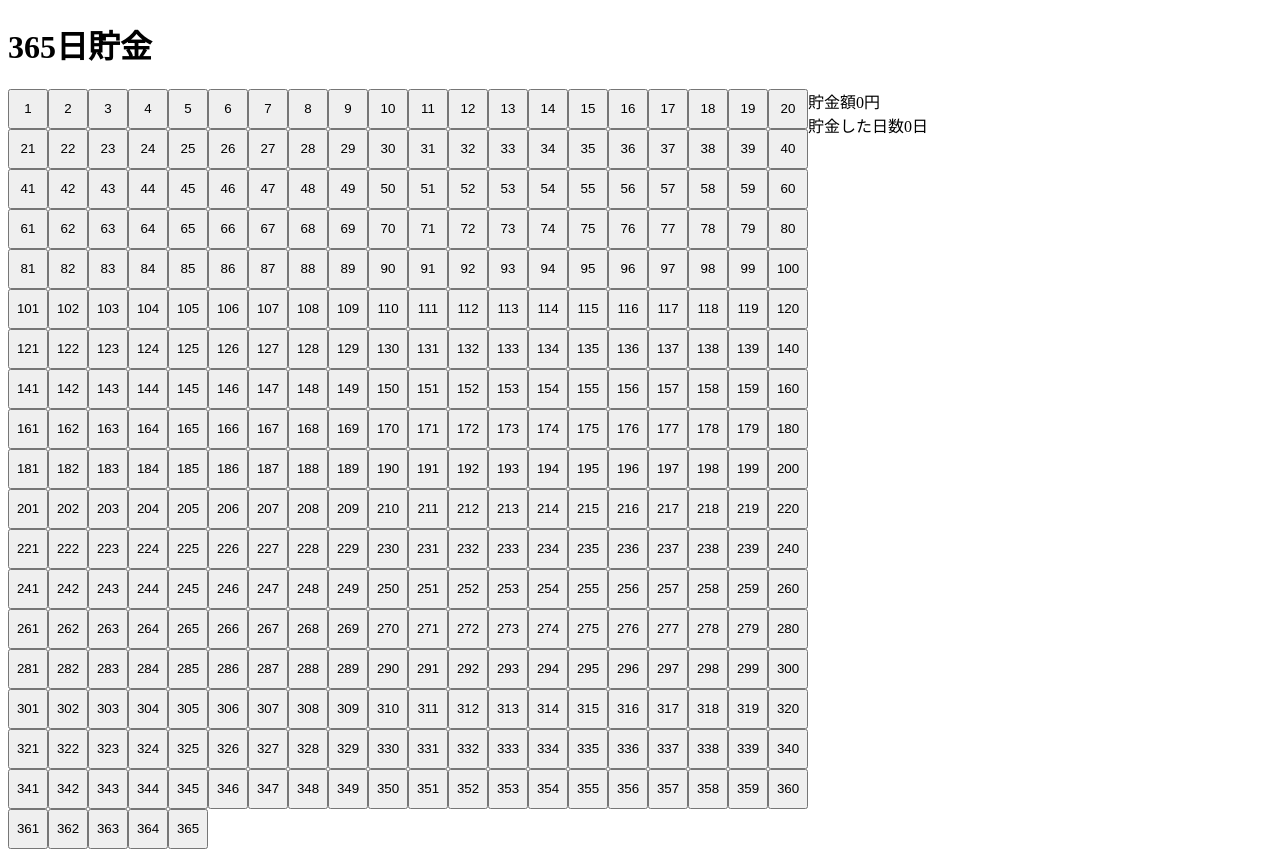
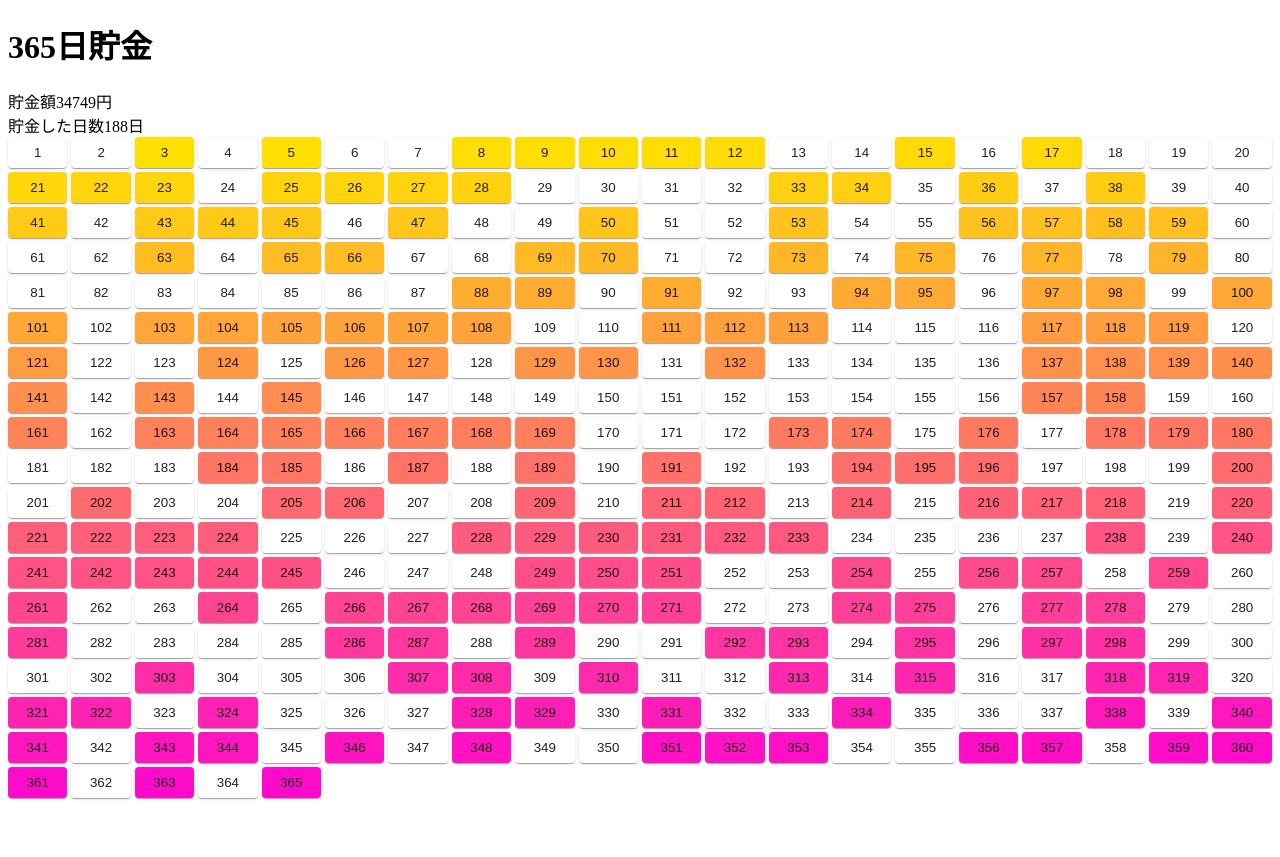
Before and after one commit to sawadyecma/365-deposite, a React (Create React App) app: page / in a window 1280 px wide. After the commit the page ends 806 px from the top, so only its background shows below. Built offline with nearby package versions, Linux system fonts and the light colour scheme.

Commit message:
CalendarにMUIを適応

```diff
--- a/src/App.tsx
+++ b/src/App.tsx
@@ -1,28 +1,25 @@
+import { Divider } from "@mui/material";
+import Button from "@mui/material/Button";
 import { useState } from "react";
-import { ErrorBoundary } from "./basis/components/ErrorBoundary";
 import { Calendar } from "./components/Calendar";
 import { Day, newDays, sumPressedDays } from "./domain/day";
 
 export const App = () => {
   // TODO redux-toolkitの導入。
-  const [days, setDays] = useState<Day[]>(newDays());
+  const [days, setDays] = useState<Day[]>(newDays({ isRandom: true }));
 
   const handleCalendarChange = (argDays: Day[]) => {
     setDays(argDays);
   };
 
   return (
-    <ErrorBoundary>
     <div>
       <h1>365日貯金</h1>
-        <main style={{ display: "flex" }}>
-          <Calendar days={days} onCalendarChange={handleCalendarChange} />
-          <div>
+      <main>
         <div>貯金額{sumPressedDays(days)}円</div>
         <div>貯金した日数{days.filter((day) => day.pressed).length}日</div>
-          </div>
+        <Calendar days={days} onCalendarChange={handleCalendarChange} />
       </main>
     </div>
-    </ErrorBoundary>
   );
 };
--- a/src/basis/components/ErrorBoundary.tsx
+++ /dev/null
@@ -1,34 +0,0 @@
-import React, { ErrorInfo } from "react";
-
-interface Props {
-  children: JSX.Element;
-}
-export class ErrorBoundary extends React.Component<
-  Props,
-  { hasError: boolean }
-> {
-  constructor(props: Props) {
-    super(props);
-    this.state = { hasError: false };
-  }
-
-  // NOTE: フォールバックUIを表示するためのstate変更を行う
-  static getDerivedStateFromError(error: Error) {
-    return { hasError: true };
-  }
-
-  // NOTE: エラー情報をログに記録
-  componentDidCatch(error: Error, errorInfo: ErrorInfo) {
-    alert(error);
-    console.log("error", error);
-    console.log("errorInfo", errorInfo);
-  }
-
-  render() {
-    if (this.state.hasError) {
-      return <h1>Something went wrong.</h1>;
-    }
-
-    return this.props.children;
-  }
-}
--- a/src/components/Calendar.tsx
+++ b/src/components/Calendar.tsx
@@ -1,7 +1,8 @@
-import { useState } from "react";
-import { separateDays } from "../domain/calendar";
+import * as React from "react";
 import { Day } from "../domain/day";
-import { DayCell } from "./DayCell";
+import { experimentalStyled as styled } from "@mui/material/styles";
+
+import { Card, CardActionArea, CardContent, Grid, Box } from "@mui/material";
 
 interface Props {
   days: Day[];
@@ -10,8 +11,6 @@ interface Props {
 }
 
 export const Calendar = ({ dayCntPerRow = 20, ...props }: Props) => {
-  const calendar = separateDays(props.days, dayCntPerRow);
-
   const handleDayClick = (argDay: Day) => {
     const copied = [...props.days];
     const foundIndex = props.days.findIndex(
@@ -22,33 +21,24 @@ export const Calendar = ({ dayCntPerRow = 20, ...props }: Props) => {
   };
 
   return (
-    <div
-      style={{
-        overflowX: "auto",
-        whiteSpace: "nowrap",
-      }}
-    >
-      {Object.keys(calendar).map((row) => {
-        return (
-          <div
-            key={row}
-            style={{
-              height: "40px",
-            }}
-          >
-            {calendar[row].map((day) => {
-              return (
-                <DayCell
-                  key={day.value}
-                  day={day}
-                  onDayClick={(day) => handleDayClick(day)}
-                />
-              );
-            })}
-            <br />
-          </div>
-        );
-      })}
-    </div>
+    <Box sx={{ flexGrow: 1 }}>
+      <Grid container spacing={0.5} columns={{ xs: 7, sm: 10, md: 20, lg: 20 }}>
+        {props.days.map((day) => (
+          <Grid item xs={1} sm={1} md={1} lg={1} key={day.value}>
+            <Card
+              sx={{
+                backgroundColor: day.pressed ? day.pressedColor : "",
+                cursor: "pointer",
+                textAlign: "center",
+              }}
+            >
+              <CardActionArea onClick={() => handleDayClick(day)}>
+                <CardContent sx={{ padding: 1 }}>{day.value}</CardContent>
+              </CardActionArea>
+            </Card>
+          </Grid>
+        ))}
+      </Grid>
+    </Box>
   );
 };
--- a/src/domain/day.ts
+++ b/src/domain/day.ts
@@ -8,17 +8,37 @@ export interface Day {
   pressedColor?: Color;
 }
 
-export function newDays(dayPerYear = DAYS_PER_YEAR) {
+interface NewDaysArg {
+  dayPerYear?: number;
+  isRandom?: boolean;
+}
+
+const defaultNewDaysArg: Required<NewDaysArg> = {
+  dayPerYear: DAYS_PER_YEAR,
+  isRandom: false,
+};
+
+export function newDays(opt: NewDaysArg) {
+  const params = { ...defaultNewDaysArg, ...opt };
+
   const startColor = "#FFE300";
   const endColor = "#FF09CC";
-  const colors = graduateColor(startColor, endColor, dayPerYear);
-  return [...new Array(DAYS_PER_YEAR)].map((_, index) => {
+  const colors = graduateColor(startColor, endColor, params.dayPerYear);
+
+  const days = [...new Array(DAYS_PER_YEAR)].map((_, index) => {
     return {
       value: index + 1,
-      // pressed: Math.random() > 0.5,
       pressed: false,
       pressedColor: colors[index],
     };
+  });
+
+  if (!params.isRandom) {
+    return days;
+  }
+
+  return days.map((day) => {
+    return { ...day, pressed: Math.random() > 0.5 };
   });
 }
 
--- a/src/index.tsx
+++ b/src/index.tsx
@@ -1,10 +1,15 @@
+import { StyledEngineProvider } from "@mui/material/styles";
 import { createRoot } from "react-dom/client";
 import { App } from "./App";
 
-const container = document.getElementById("app");
+const container = document.querySelector("#app");
 
 // Non-null assertion operatorを使うと、コンパイルエラーが発生した。
 if (container) {
   const root = createRoot(container);
-  root.render(<App />);
+  root.render(
+    <StyledEngineProvider injectFirst>
+      <App />
+    </StyledEngineProvider>
+  );
 }
```
Also changed, not shown: package.json (+6 -11 lines), src/package.json (deleted, +0 -29 lines), 2 other files (tests, documents, lock files or other folders). Lines whose indentation alone changed are shown as unchanged.
